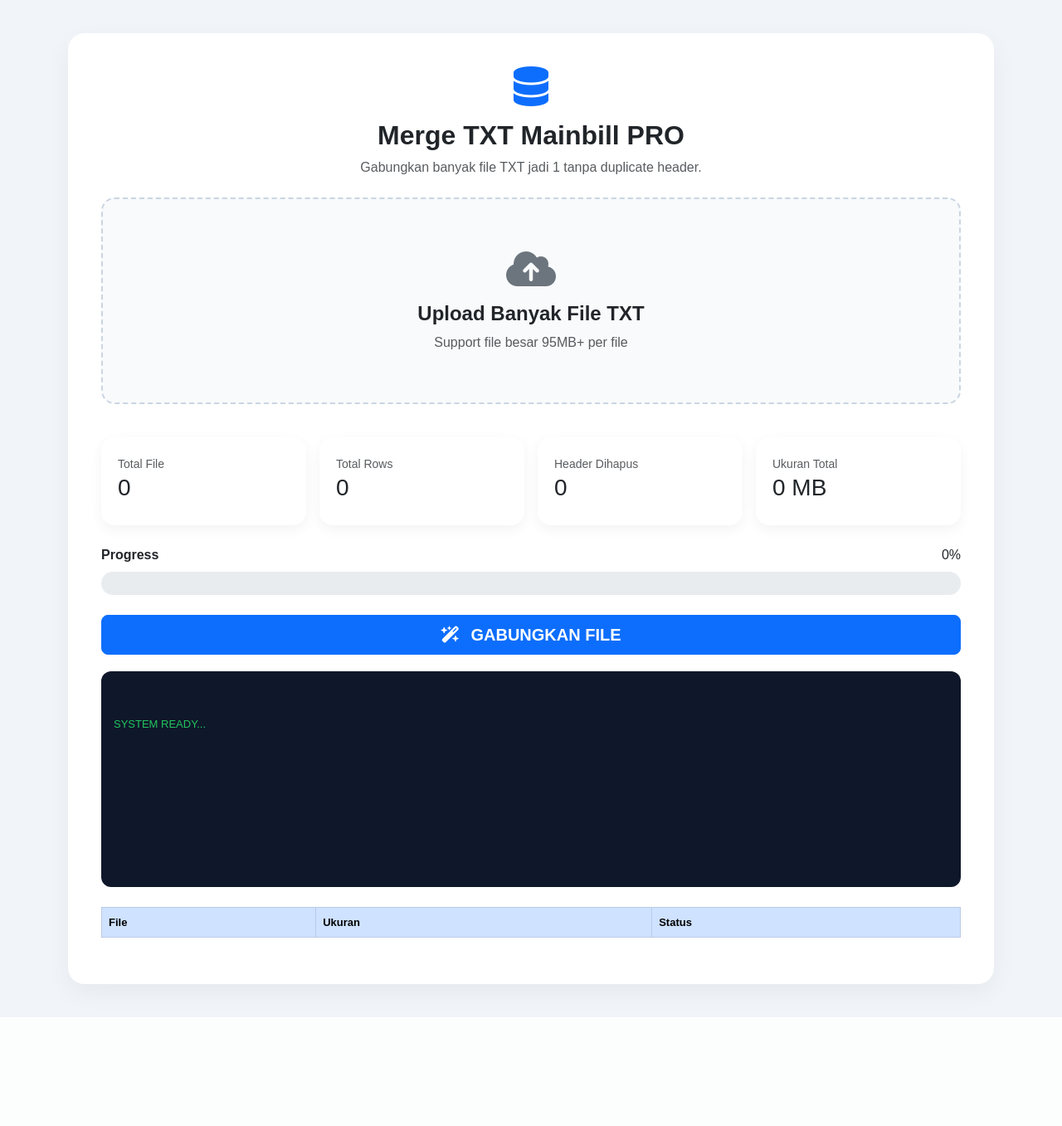
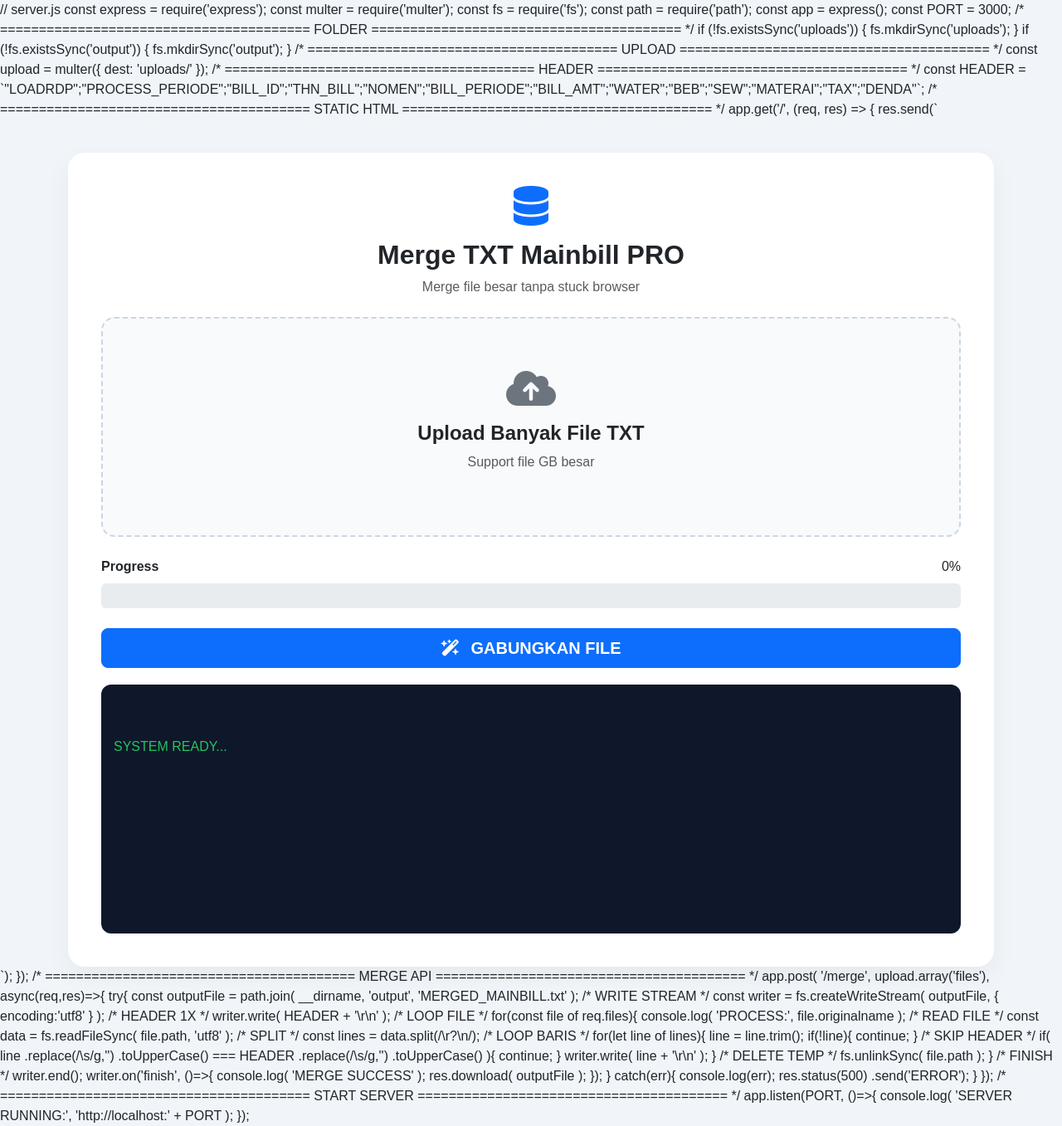
Before and after one commit to krackxor/Penagihan, a Flask app: page /merger-ardebt in a window 1280 px wide. Shown: the whole page at 83% size. Before the commit the page ends 1211 px from the top, so only its background shows below. Run offline with Flask 3, Linux system fonts and the light colour scheme; lists and menus that the app fills with data are empty; some libraries are stand-ins or nearby versions.

Commit message:
Update merger_ardebt.html

```diff
--- a/templates/merger_ardebt.html
+++ b/templates/merger_ardebt.html
@@ -1,11 +1,70 @@
+// server.js
+
+const express = require('express');
+const multer = require('multer');
+const fs = require('fs');
+const path = require('path');
+
+const app = express();
+
+const PORT = 3000;
+
+/*
+========================================
+FOLDER
+========================================
+*/
+
+if (!fs.existsSync('uploads')) {
+    fs.mkdirSync('uploads');
+}
+
+if (!fs.existsSync('output')) {
+    fs.mkdirSync('output');
+}
+
+/*
+========================================
+UPLOAD
+========================================
+*/
+
+const upload = multer({
+    dest: 'uploads/'
+});
+
+/*
+========================================
+HEADER
+========================================
+*/
+
+const HEADER =
+`"LOADRDP";"PROCESS_PERIODE";"BILL_ID";"THN_BILL";"NOMEN";"BILL_PERIODE";"BILL_AMT";"WATER";"BEB";"SEW";"MATERAI";"TAX";"DENDA"`;
+
+/*
+========================================
+STATIC HTML
+========================================
+*/
+
+app.get('/', (req, res) => {
+
+    res.send(`
+
 <!DOCTYPE html>
 <html lang="id">
 <head>
+
 <meta charset="UTF-8">
-    <meta name="viewport" content="width=device-width, initial-scale=1.0">
+
+<meta name="viewport"
+      content="width=device-width, initial-scale=1.0">
+
 <title>Merge TXT Mainbill PRO</title>
 
-    <link href="https://cdn.jsdelivr.net/npm/bootstrap@5.3.0/dist/css/bootstrap.min.css" rel="stylesheet">
+<link href="https://cdn.jsdelivr.net/npm/bootstrap@5.3.0/dist/css/bootstrap.min.css"
+      rel="stylesheet">
 
 <link rel="stylesheet"
 href="https://cdnjs.cloudflare.com/ajax/libs/font-awesome/6.4.0/css/all.min.css">
@@ -22,7 +81,6 @@
     border-radius:20px;
     padding:40px;
     margin-top:40px;
-            margin-bottom:40px;
     box-shadow:0 10px 30px rgba(0,0,0,0.05);
 }
 
@@ -33,20 +91,6 @@
     padding:60px;
     text-align:center;
     cursor:pointer;
-            transition:0.3s;
-        }
-
-        .drop-zone:hover{
-            background:#eff6ff;
-            border-color:#2563eb;
-        }
-
-        .summary-card{
-            border-radius:16px;
-            padding:20px;
-            background:white;
-            box-shadow:0 5px 15px rgba(0,0,0,0.05);
-            height:100%;
 }
 
 .log-box{
@@ -54,32 +98,18 @@
     color:#22c55e;
     padding:15px;
     border-radius:12px;
-            height:260px;
+    height:300px;
     overflow:auto;
-            font-size:13px;
     margin-top:20px;
     white-space:pre-wrap;
 }
 
 .progress{
-            height:28px;
-            border-radius:50px;
-            overflow:hidden;
-        }
-
-        .progress-bar{
-            font-weight:bold;
-        }
-
-        table{
-            font-size:13px;
-        }
-
-        .download-section{
-            display:none;
+    height:30px;
 }
 
 </style>
+
 </head>
 <body>
 
@@ -96,7 +126,7 @@
 </h2>
 
 <p class="text-muted">
-                Gabungkan banyak file TXT jadi 1 tanpa duplicate header.
+Merge file besar tanpa stuck browser
 </p>
 
 </div>
@@ -110,84 +140,15 @@
 Upload Banyak File TXT
 </h4>
 
-            <p class="text-muted mb-0">
-                Support file besar 95MB+ per file
+<p class="text-muted">
+Support file GB besar
 </p>
 
 <input
 type="file"
 id="files"
-                accept=".txt,.csv"
 multiple
 hidden>
-
-        </div>
-
-        <div class="row mt-4 g-3">
-
-            <div class="col-md-3">
-
-                <div class="summary-card">
-
-                    <small class="text-muted">
-                        Total File
-                    </small>
-
-                    <h3 id="totalFiles">
-                        0
-                    </h3>
-
-                </div>
-
-            </div>
-
-            <div class="col-md-3">
-
-                <div class="summary-card">
-
-                    <small class="text-muted">
-                        Total Rows
-                    </small>
-
-                    <h3 id="totalRows">
-                        0
-                    </h3>
-
-                </div>
-
-            </div>
-
-            <div class="col-md-3">
-
-                <div class="summary-card">
-
-                    <small class="text-muted">
-                        Header Dihapus
-                    </small>
-
-                    <h3 id="headerRemoved">
-                        0
-                    </h3>
-
-                </div>
-
-            </div>
-
-            <div class="col-md-3">
-
-                <div class="summary-card">
-
-                    <small class="text-muted">
-                        Ukuran Total
-                    </small>
-
-                    <h3 id="totalSize">
-                        0 MB
-                    </h3>
-
-                </div>
-
-            </div>
 
 </div>
 
@@ -222,7 +183,6 @@
 
 <button
 id="mergeBtn"
-            onclick="mergeFiles()"
 class="btn btn-primary btn-lg w-100 mt-4 fw-bold">
 
 <i class="fa-solid fa-wand-magic-sparkles me-2"></i>
@@ -231,21 +191,16 @@
 
 </button>
 
-        <div
-            id="downloadSection"
-            class="download-section">
-
-            <button
+<a
 id="downloadBtn"
-                class="btn btn-success btn-lg w-100 mt-3 fw-bold">
+class="btn btn-success btn-lg w-100 mt-3 fw-bold"
+style="display:none;">
 
 <i class="fa-solid fa-download me-2"></i>
 
 DOWNLOAD FILE
 
-            </button>
-
-        </div>
+</a>
 
 <div
 id="logs"
@@ -255,167 +210,56 @@ SYSTEM READY...
 
 </div>
 
-        <div class="table-responsive mt-4">
-
-            <table class="table table-bordered table-hover">
-
-                <thead class="table-primary">
-
-                    <tr>
-                        <th>File</th>
-                        <th>Ukuran</th>
-                        <th>Status</th>
-                    </tr>
-
-                </thead>
-
-                <tbody id="previewTable"></tbody>
-
-            </table>
-
-        </div>
-
 </div>
 
 </div>
 
 <script>
 
-const HEADER =
-`"LOADRDP";"PROCESS_PERIODE";"BILL_ID";"THN_BILL";"NOMEN";"BILL_PERIODE";"BILL_AMT";"WATER";"BEB";"SEW";"MATERAI";"TAX";"DENDA"`;
+const filesInput =
+    document.getElementById('files');
 
-
-let selectedFiles = [];
-
-let downloadURL = null;
-
-
-/*
-========================================
-SELECT FILE
-========================================
-*/
-
-document
-.getElementById('files')
-.addEventListener('change', function(e){
-
-    selectedFiles = [...e.target.files];
-
-    renderPreview();
-
-});
-
-
-/*
-========================================
-LOG
-========================================
-*/
-
-function log(message){
+const mergeBtn =
+    document.getElementById('mergeBtn');
 
 const logs =
     document.getElementById('logs');
 
-    logs.innerHTML += `\n> ${message}`;
+const progressBar =
+    document.getElementById('progressBar');
+
+const progressText =
+    document.getElementById('progressText');
+
+const downloadBtn =
+    document.getElementById('downloadBtn');
+
+function log(message){
+
+    logs.innerHTML += '\\n> ' + message;
 
     logs.scrollTop = logs.scrollHeight;
 
 }
 
-
-/*
-========================================
-PROGRESS
-========================================
-*/
-
 function updateProgress(percent){
-
-    const bar =
-        document.getElementById('progressBar');
-
-    const text =
-        document.getElementById('progressText');
 
     percent = Math.floor(percent);
 
-    bar.style.width =
+    progressBar.style.width =
         percent + '%';
 
-    bar.innerText =
+    progressBar.innerText =
         percent + '%';
 
-    text.innerText =
+    progressText.innerText =
         percent + '%';
 
 }
 
+mergeBtn.onclick = async()=>{
 
-/*
-========================================
-PREVIEW
-========================================
-*/
-
-function renderPreview(){
-
-    const tbody =
-        document.getElementById('previewTable');
-
-    tbody.innerHTML = '';
-
-    let totalSize = 0;
-
-    selectedFiles.forEach(file=>{
-
-        totalSize += file.size;
-
-        tbody.innerHTML += `
-
-            <tr>
-
-                <td>
-                    ${file.name}
-                </td>
-
-                <td>
-                    ${(file.size / 1024 / 1024).toFixed(2)} MB
-                </td>
-
-                <td>
-
-                    <span class="badge bg-success">
-                        READY
-                    </span>
-
-                </td>
-
-            </tr>
-
-        `;
-
-    });
-
-    document.getElementById('totalFiles').innerText =
-        selectedFiles.length;
-
-    document.getElementById('totalSize').innerText =
-        (totalSize / 1024 / 1024).toFixed(2) + ' MB';
-
-}
-
-
-/*
-========================================
-MERGE FILES
-========================================
-*/
-
-async function mergeFiles(){
-
-    if(selectedFiles.length === 0){
+    if(filesInput.files.length === 0){
 
         alert('Pilih file dulu');
 
@@ -423,75 +267,159 @@ async function mergeFiles(){
 
     }
 
-    document.getElementById('downloadSection')
-        .style.display = 'none';
+    log('START UPLOAD...');
 
-    updateProgress(0);
+    updateProgress(10);
 
-    log('=================================');
-    log('START MERGE PROCESS');
-    log('=================================');
+    const formData =
+        new FormData();
 
-    let mergedData = [];
+    for(let file of filesInput.files){
 
-    let totalRows = 0;
+        formData.append(
+            'files',
+            file
+        );
 
-    let headerRemoved = 0;
+        log('ADD: ' + file.name);
+
+    }
+
+    updateProgress(20);
+
+    const response =
+        await fetch('/merge',{
+
+            method:'POST',
+
+            body:formData
+
+        });
+
+    updateProgress(90);
+
+    if(!response.ok){
+
+        alert('Merge gagal');
+
+        return;
+
+    }
+
+    log('MERGE SUCCESS');
+
+    const blob =
+        await response.blob();
+
+    const url =
+        URL.createObjectURL(blob);
+
+    downloadBtn.href = url;
+
+    downloadBtn.download =
+        'MERGED_MAINBILL.txt';
+
+    downloadBtn.style.display =
+        'block';
+
+    updateProgress(100);
+
+    log('DOWNLOAD READY');
+
+    /*
+    AUTO DOWNLOAD
+    */
+    downloadBtn.click();
+
+};
+
+</script>
+
+</body>
+</html>
+
+    `);
+
+});
+
+/*
+========================================
+MERGE API
+========================================
+*/
+
+app.post(
+'/merge',
+upload.array('files'),
+async(req,res)=>{
+
+    try{
+
+        const outputFile =
+            path.join(
+                __dirname,
+                'output',
+                'MERGED_MAINBILL.txt'
+            );
+
+        /*
+        WRITE STREAM
+        */
+        const writer =
+            fs.createWriteStream(
+                outputFile,
+                {
+                    encoding:'utf8'
+                }
+            );
 
         /*
         HEADER 1X
         */
-    mergedData.push(HEADER);
+        writer.write(
+            HEADER + '\r\n'
+        );
 
         /*
         LOOP FILE
         */
-    for(let i=0;i<selectedFiles.length;i++){
+        for(const file of req.files){
 
-        const file =
-            selectedFiles[i];
-
-        log(`MEMBACA FILE: ${file.name}`);
-
-        /*
-        UPDATE PROGRESS
-        */
-        updateProgress(
-            ((i + 1) / selectedFiles.length) * 70
+            console.log(
+                'PROCESS:',
+                file.originalname
             );
 
             /*
             READ FILE
             */
-        const text =
-            await file.text();
+            const data =
+                fs.readFileSync(
+                    file.path,
+                    'utf8'
+                );
 
             /*
             SPLIT
             */
-        let lines =
-            text.split(/\r?\n/);
-
-        /*
-        FILTER
-        */
-        lines =
-            lines.filter(line =>
-                line.trim() !== ''
-            );
-
-        log(`TOTAL LINE: ${lines.length}`);
+            const lines =
+                data.split(/\r?\n/);
 
             /*
             LOOP BARIS
             */
-        for(let x=0;x<lines.length;x++){
+            for(let line of lines){
 
-            let line =
-                lines[x].trim();
+                line = line.trim();
+
+                if(!line){
+
+                    continue;
+
+                }
 
                 /*
-            HAPUS HEADER
+                SKIP HEADER
                 */
                 if(
                     line
@@ -503,128 +431,65 @@ async function mergeFiles(){
                     .toUpperCase()
                 ){
 
-                headerRemoved++;
-
                     continue;
 
                 }
 
-            if(line === ''){
-
-                continue;
-
-            }
-
-            mergedData.push(line);
-
-            totalRows++;
-
-        }
-
-        log(`SELESAI: ${file.name}`);
-
-        /*
-        Delay kecil
-        */
-        await new Promise(r =>
-            setTimeout(r, 50)
+                writer.write(
+                    line + '\r\n'
                 );
 
             }
 
-    log('MEMBUAT FILE DOWNLOAD...');
-
-    updateProgress(80);
-
             /*
-    EXPORT
+            DELETE TEMP
             */
-    const finalText =
-        mergedData.join('\r\n');
-
-    const blob = new Blob(
-
-        ["\uFEFF" + finalText],
-
-        {
-            type:'text/plain;charset=utf-8;'
-        }
-
+            fs.unlinkSync(
+                file.path
             );
-
-    updateProgress(90);
-
-    /*
-    URL DOWNLOAD
-    */
-    if(downloadURL){
-
-        URL.revokeObjectURL(downloadURL);
 
         }
 
-    downloadURL =
-        URL.createObjectURL(blob);
+        /*
+        FINISH
+        */
+        writer.end();
 
-    /*
-    SHOW DOWNLOAD
-    */
-    document.getElementById('downloadSection')
-        .style.display = 'block';
+        writer.on('finish', ()=>{
 
-    const downloadBtn =
-        document.getElementById('downloadBtn');
+            console.log(
+                'MERGE SUCCESS'
+            );
 
-    downloadBtn.onclick = () => {
+            res.download(
+                outputFile
+            );
 
-        const a =
-            document.createElement('a');
+        });
 
-        a.href = downloadURL;
+    }
+    catch(err){
 
-        a.download =
-            'MERGED_MAINBILL.txt';
+        console.log(err);
 
-        document.body.appendChild(a);
-
-        a.click();
-
-        document.body.removeChild(a);
-
-    };
-
-    /*
-    AUTO DOWNLOAD
-    */
-    setTimeout(()=>{
-
-        downloadBtn.click();
-
-    }, 1000);
-
-    updateProgress(100);
-
-    /*
-    SUMMARY
-    */
-    document.getElementById('totalRows').innerText =
-        totalRows.toLocaleString();
-
-    document.getElementById('headerRemoved').innerText =
-        headerRemoved.toLocaleString();
-
-    log('=================================');
-    log('MERGE SUCCESS');
-    log(`TOTAL ROWS: ${totalRows}`);
-    log(`HEADER REMOVED: ${headerRemoved}`);
-    log('DOWNLOAD READY');
-    log('=================================');
-
-    alert('FILE BERHASIL DIGABUNGKAN');
+        res.status(500)
+        .send('ERROR');
 
     }
 
-</script>
+});
 
-</body>
-</html>
+/*
+========================================
+START SERVER
+========================================
+*/
+
+app.listen(PORT, ()=>{
+
+    console.log(
+        'SERVER RUNNING:',
+        'http://localhost:' + PORT
+    );
+
+});
```
Lines whose indentation alone changed are shown as unchanged.
